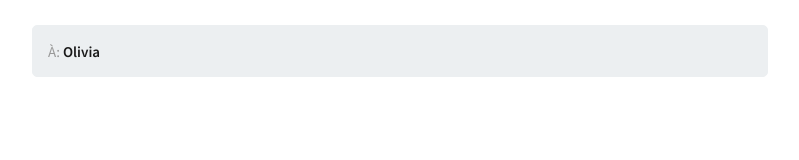
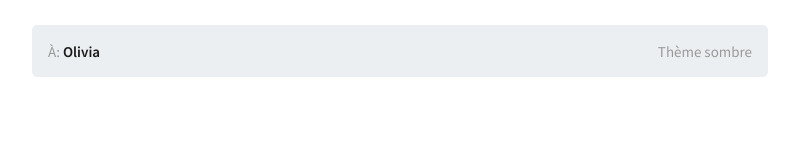
Before and after one commit to olivia-ai/olivia-ai.org, a Vue app: page / in a window 1280 px wide. Shown: the top 160 px of the page, without its empty margins (256-1055 px from the left). Built offline with nearby package versions, Linux system fonts and the light colour scheme; what vue-resource would draw is missing.

Commit message:
Releasing the dark theme

```diff
--- a/public/index.html
+++ b/public/index.html
@@ -4,6 +4,7 @@
     <meta charset="utf-8">
     <meta http-equiv="X-UA-Compatible" content="IE=edge">
     <meta name="viewport" content="width=device-width,initial-scale=1.0">
+    <script defer src="https://use.fontawesome.com/releases/v5.0.7/js/all.js"></script>
     <title>Olivia</title>
   </head>
   <body>
--- a/src/views/Home.vue
+++ b/src/views/Home.vue
@@ -1,10 +1,13 @@
 <template>
-  <div class="main">
+  <div :class="(dark ? 'dark ' : '') + 'main'">
     <div class="container">
       <div class="top">
         <span>À:
           <span class="name">Olivia</span>
         </span>
+        <div @click="changeTheme" class="dark">
+          <span style="cursor: pointer">Thème {{ dark ? 'clair' : 'sombre' }}</span>
+        </div>
       </div>
     </div>
     <div class="container messages-wrapper">
@@ -25,6 +28,7 @@
     data() {
       return {
         input: "",
+        dark: false,
         bubbles: []
       }
     },
@@ -48,7 +52,7 @@
             })
           },
           _ => {
-           this.addBubble("you", "Je ne peux pas répondre, l'api est indisponible")
+            this.addBubble("you", "Je ne peux pas répondre, l'api est indisponible")
           }
         )
       },
@@ -58,6 +62,10 @@
           who,
           content
         })
+      },
+      changeTheme() {
+        this.dark = !this.dark
+        console.log(this.dark)
       }
     },
     mounted() {
@@ -102,7 +110,7 @@
   }
 
   .main.dark .container .top {
-    border-color: #666666;
+    border-color: #444444;
     background-color: #444444;
   }
 
@@ -123,6 +131,10 @@
 
   .main.dark .container .top span .name {
     color: #fff;
+  }
+
+  .top .dark {
+    float: right;
   }
 
   .messages-wrapper {
```
